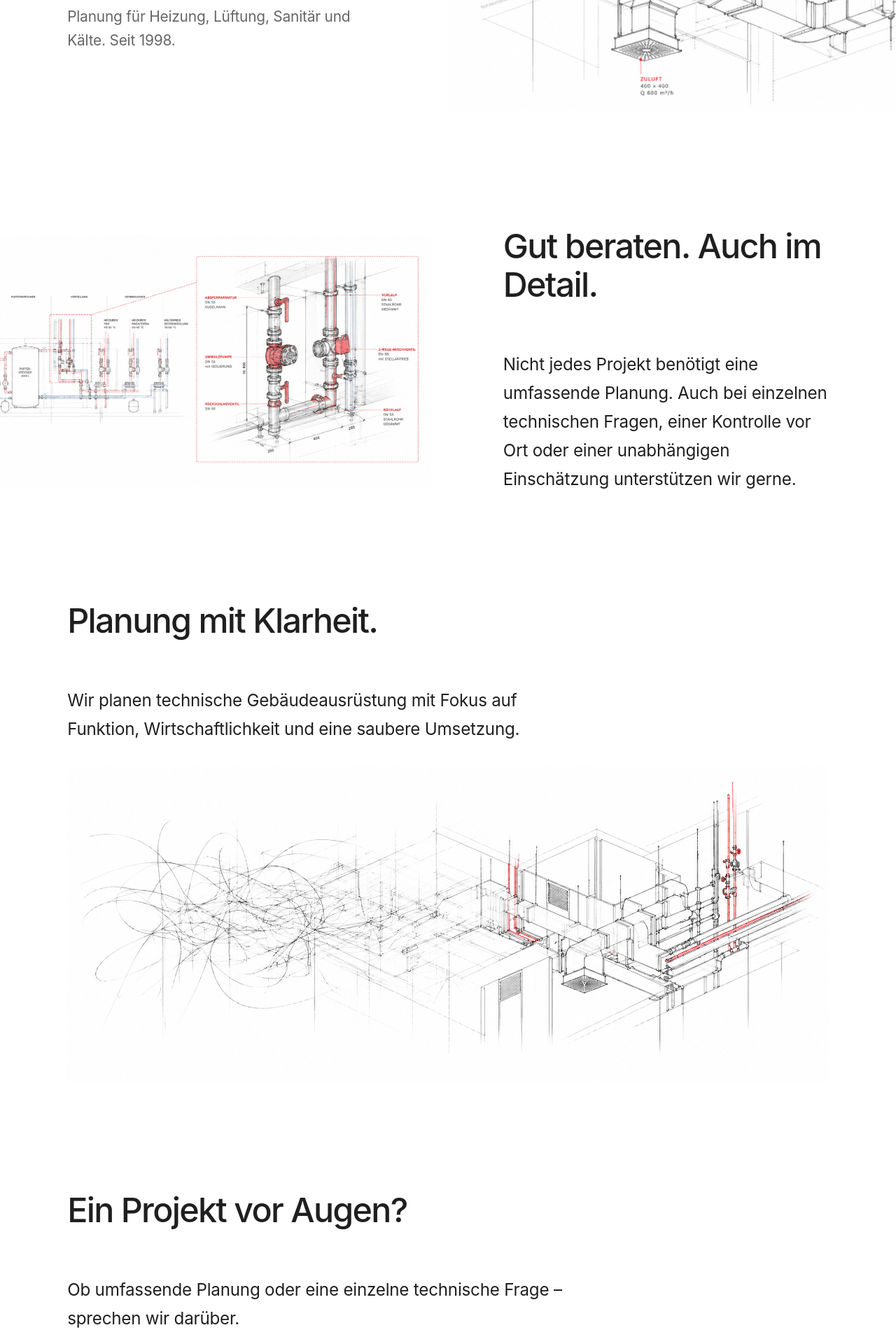
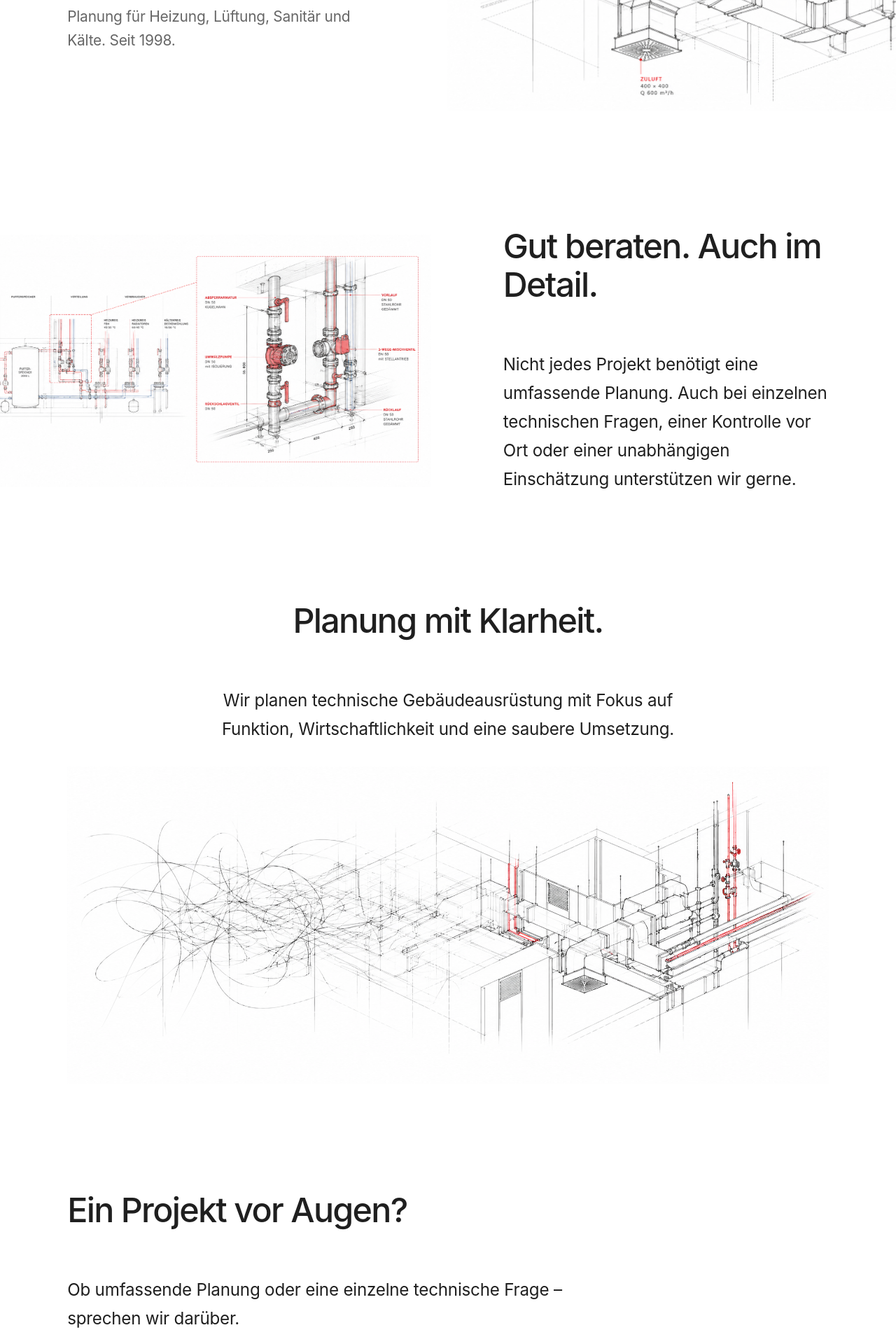
Before and after one commit to gryphiusodenhobler/www.optiplan.at, a Jekyll site: the page built from index.md, in a window 1280 px wide. Shown: the part 513-2433 px from the top of the page at 70% size. Built offline with Jekyll 4.4.1, drawn with Linux system fonts in a browser that asks for light colours; cached includes are drawn as plain includes.

Commit message:
Update optiplan.scss

```diff
--- a/_sass/optiplan.scss
+++ b/_sass/optiplan.scss
@@ -1023,3 +1023,14 @@ body {
   margin-right: 8px;
   object-fit: contain;
 }
+/* STARTSEITE – Planung mit Klarheit zentrieren */
+
+.intro-section h2,
+.intro-section .section-text {
+  text-align: center;
+}
+
+.intro-section .section-text {
+  margin-left: auto;
+  margin-right: auto;
+}
```
